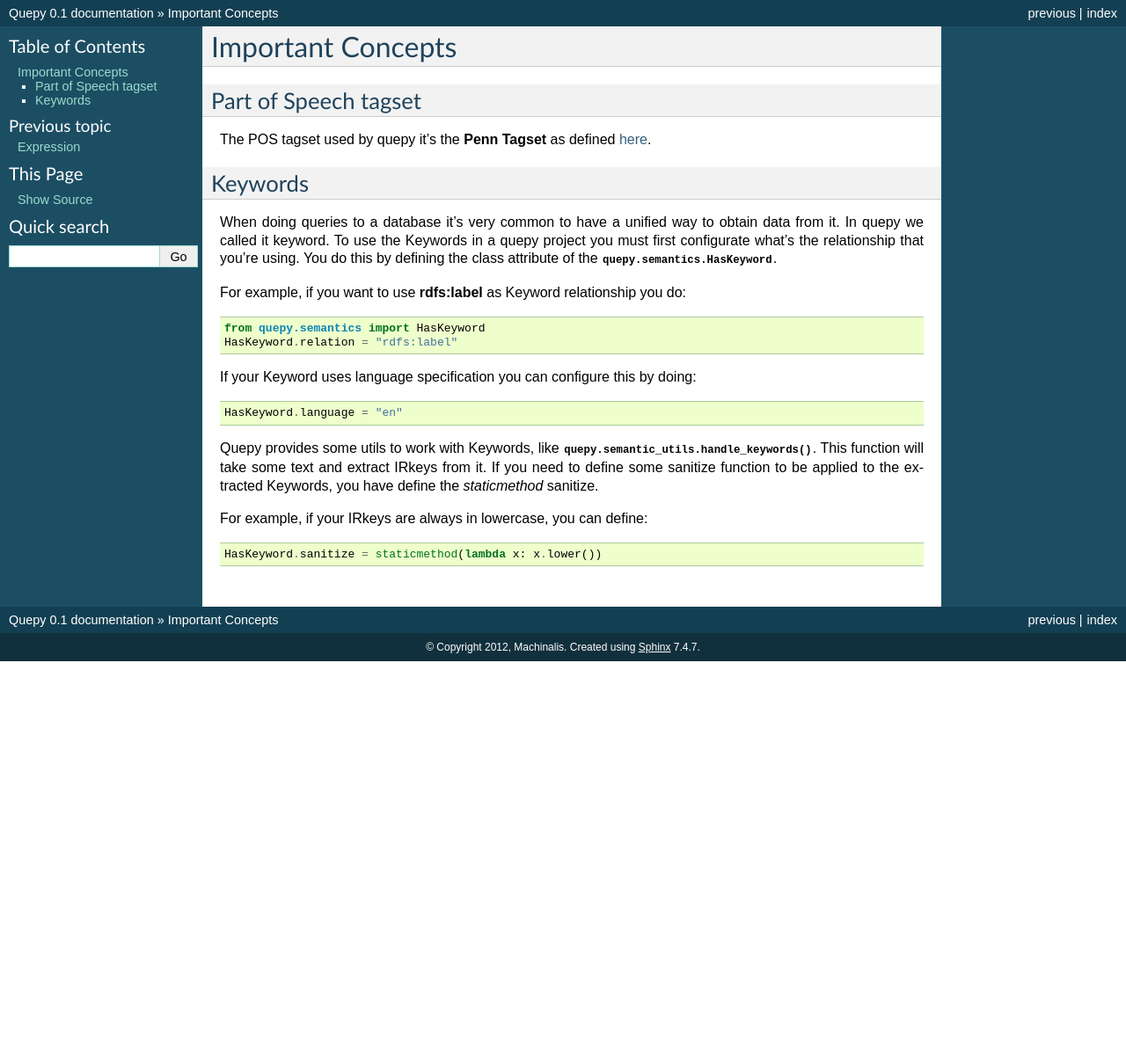
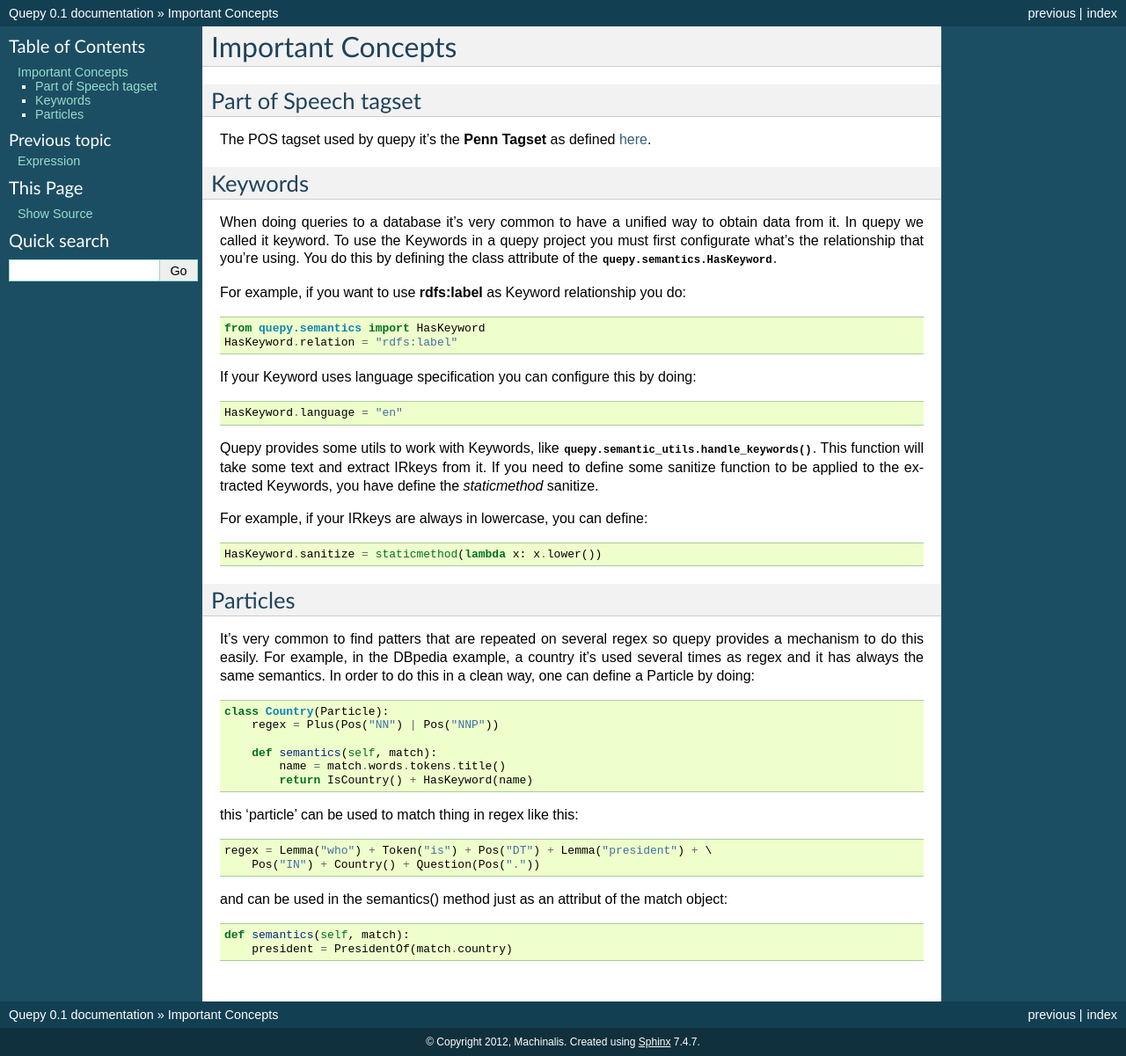
Before and after one commit to machinalis/quepy, a Sphinx documentation site: the page built from docs/concepts.rst, in a window 1280 px wide. Shown: the whole page at 88% size. Built offline with Sphinx 7.4.7, drawn with Linux system fonts in a browser that asks for light colours; before the commit the page ends 900 px from its top, so only the background shows below that.

Commit message:
Documentation about Particles

```diff
--- a/docs/concepts.rst
+++ b/docs/concepts.rst
@@ -40,3 +40,36 @@ For example, if your IRkeys are always in lowercase, you can define:
 .. code-block:: python
 
     HasKeyword.sanitize = staticmethod(lambda x: x.lower())
+
+
+Particles
+---------
+
+It's very common to find patters that are repeated on several regex so quepy
+provides a mechanism to do this easily. For example, in the DBpedia example,
+a country it's used several times as regex and it has always the same semantics.
+In order to do this in a clean way, one can define a Particle by doing:
+
+.. code-block:: python
+
+    class Country(Particle):
+        regex = Plus(Pos("NN") | Pos("NNP"))
+
+        def semantics(self, match):
+            name = match.words.tokens.title()
+            return IsCountry() + HasKeyword(name)
+
+this 'particle' can be used to match thing in regex like this:
+
+.. code-block:: python
+
+    regex = Lemma("who") + Token("is") + Pos("DT") + Lemma("president") + \
+        Pos("IN") + Country() + Question(Pos("."))
+
+
+and can be used in the semantics() method just as an attribut of the match object:
+
+.. code-block:: python
+
+    def semantics(self, match):
+        president = PresidentOf(match.country)
```
